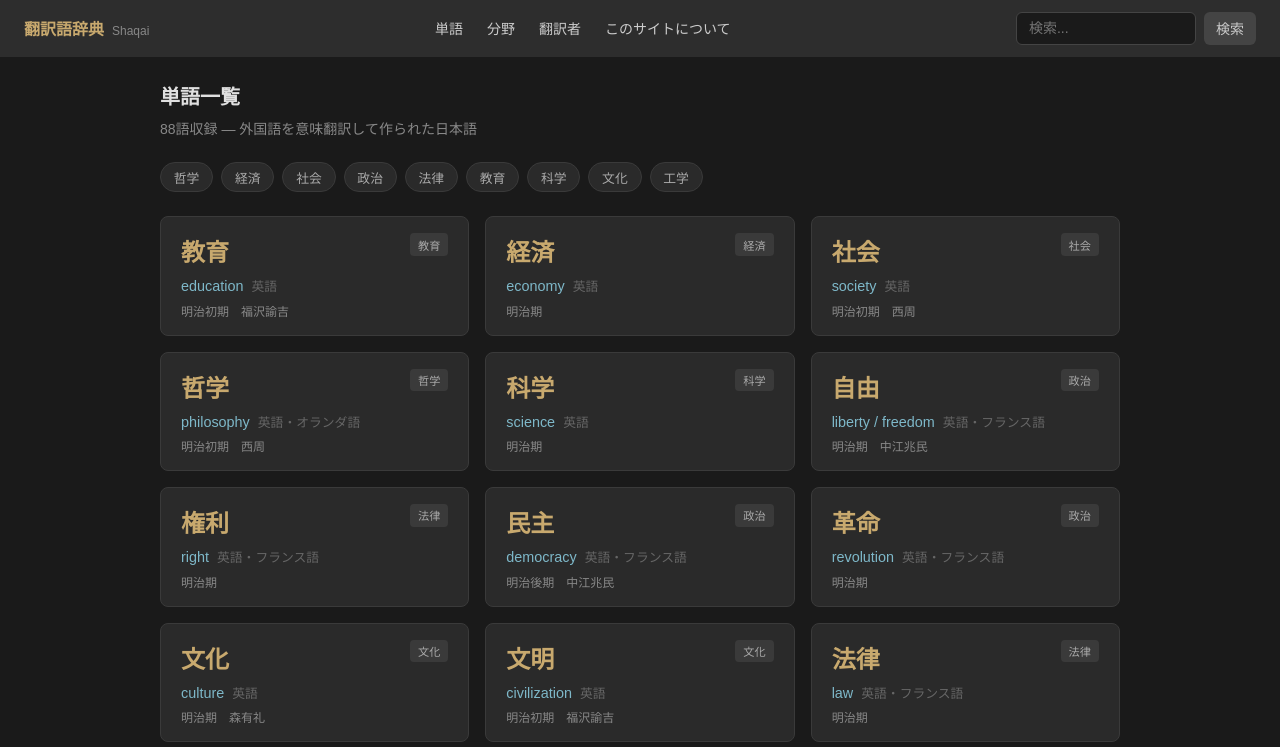
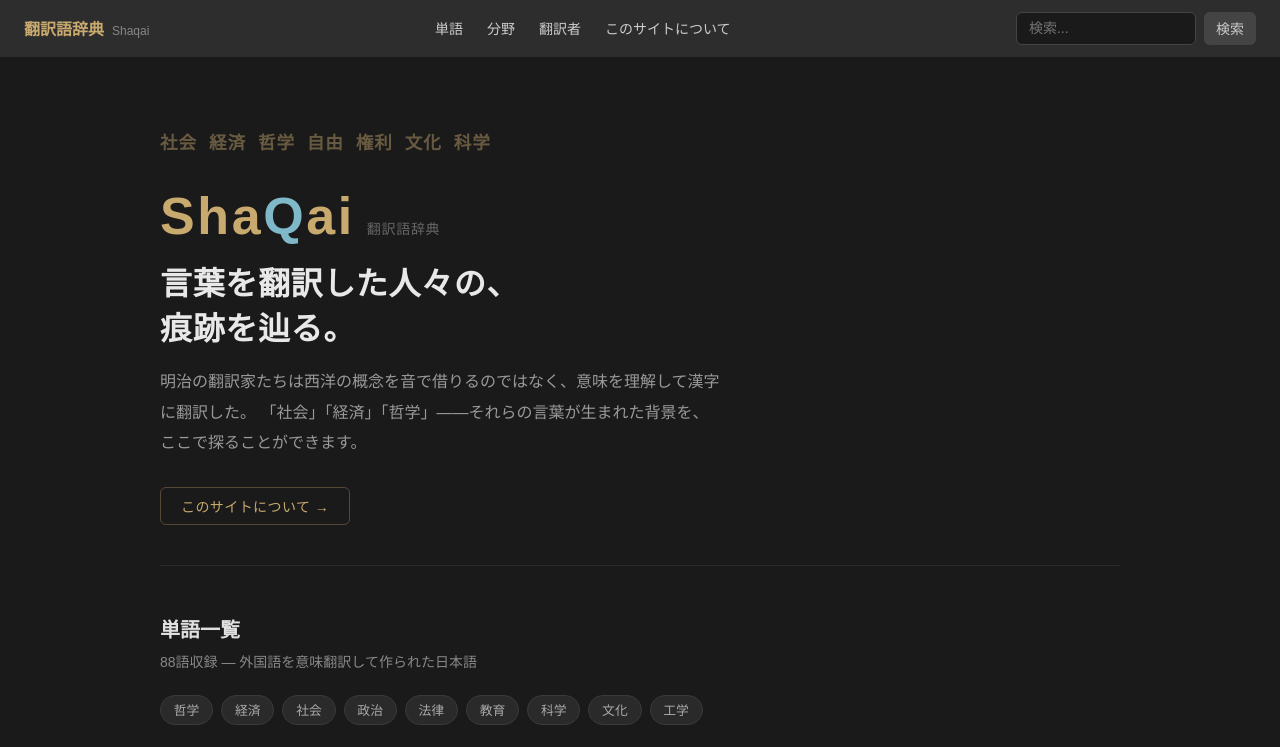
Before and after one commit to reload-co-jp/shaqai, a Next.js app: page / in a window 1280 px wide. Shown: the top 747 px of the page. Built offline with nearby package versions, Linux system fonts and the light colour scheme.

Commit message:
Add hero

```diff
--- a/app/page.tsx
+++ b/app/page.tsx
@@ -2,9 +2,133 @@ import { FC } from "react"
 import { words, fields, getField, getTranslator } from "lib/db"
 import { WordCard } from "components/elements/word-card"
 
+const HERO_WORDS = ["社会", "経済", "哲学", "自由", "権利", "文化", "科学"]
+
 const Page: FC = () => {
   return (
     <div style={{ maxWidth: "960px", margin: "0 auto" }}>
+      {/* Hero */}
+      <div
+        style={{
+          marginBottom: "3rem",
+          padding: "3rem 0 2.5rem",
+          borderBottom: "1px solid #2a2a2a",
+        }}
+      >
+        <div
+          style={{
+            display: "flex",
+            gap: ".75rem",
+            flexWrap: "wrap",
+            marginBottom: "2rem",
+          }}
+        >
+          {HERO_WORDS.map((w) => (
+            <span
+              key={w}
+              style={{
+                fontSize: "1.1rem",
+                color: "#c8a96e",
+                opacity: 0.45,
+                fontWeight: "bold",
+                letterSpacing: ".05em",
+              }}
+            >
+              {w}
+            </span>
+          ))}
+        </div>
+
+        <div style={{ marginBottom: "1rem" }}>
+          <div style={{ marginBottom: ".5rem" }}>
+            <span
+              style={{
+                fontSize: "clamp(2rem, 6vw, 3.25rem)",
+                fontWeight: "bold",
+                color: "#c8a96e",
+                letterSpacing: ".05em",
+              }}
+            >
+              Sha
+            </span>
+            <span
+              style={{
+                fontSize: "clamp(2rem, 6vw, 3.25rem)",
+                fontWeight: "bold",
+                color: "#7eb8c9",
+                letterSpacing: ".05em",
+              }}
+            >
+              Q
+            </span>
+            <span
+              style={{
+                fontSize: "clamp(2rem, 6vw, 3.25rem)",
+                fontWeight: "bold",
+                color: "#c8a96e",
+                letterSpacing: ".05em",
+              }}
+            >
+              ai
+            </span>
+            <span
+              style={{
+                fontSize: ".875rem",
+                color: "#666",
+                marginLeft: ".75rem",
+                letterSpacing: ".05em",
+              }}
+            >
+              翻訳語辞典
+            </span>
+          </div>
+        </div>
+
+        <h1
+          style={{
+            fontSize: "clamp(1.25rem, 3.5vw, 2rem)",
+            fontWeight: "bold",
+            color: "#e8e8e8",
+            lineHeight: 1.4,
+            marginBottom: "1rem",
+            letterSpacing: ".02em",
+          }}
+        >
+          言葉を翻訳した人々の、
+          <br />
+          痕跡を辿る。
+        </h1>
+
+        <p
+          style={{
+            fontSize: "clamp(.875rem, 2vw, 1rem)",
+            color: "#999",
+            lineHeight: 1.9,
+            maxWidth: "560px",
+            marginBottom: "1.75rem",
+          }}
+        >
+          明治の翻訳家たちは西洋の概念を音で借りるのではなく、意味を理解して漢字に翻訳した。
+          「社会」「経済」「哲学」——それらの言葉が生まれた背景を、ここで探ることができます。
+        </p>
+
+        <a
+          href="/about/"
+          style={{
+            display: "inline-block",
+            fontSize: ".875rem",
+            color: "#c8a96e",
+            border: "1px solid #c8a96e55",
+            borderRadius: "6px",
+            padding: ".5rem 1.25rem",
+            textDecoration: "none",
+            letterSpacing: ".03em",
+          }}
+        >
+          このサイトについて →
+        </a>
+      </div>
+
       <div style={{ marginBottom: "1.5rem" }}>
         <h2
           style={{
```
